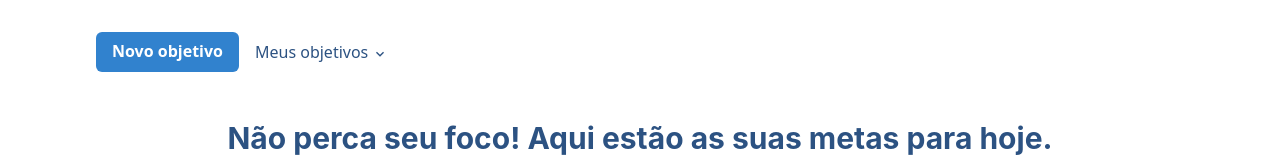
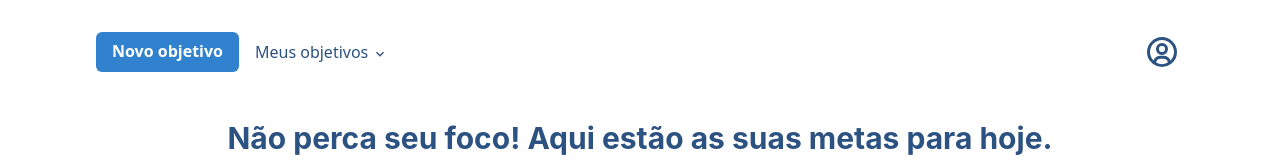
Before and after one commit to MatheusKlauck/DreamTracker-Front, a React (Vite) app: page / in a window 1280 px wide. Shown: the top 160 px of the page. Built offline with nearby package versions, Linux system fonts and the light colour scheme.

Commit message:
Melhoria header

```diff
--- a/src/components/Header/Header.tsx
+++ b/src/components/Header/Header.tsx
@@ -1,9 +1,11 @@
 import { ChevronDownIcon } from "@chakra-ui/icons"
-import { Button, HStack, Menu, MenuButton, MenuGroup, MenuItem, MenuList, VStack } from "@chakra-ui/react"
-
+import { Box, Button, HStack, Icon, IconButton, Menu, MenuButton, MenuDivider, MenuGroup, MenuItem, MenuList, Text } from "@chakra-ui/react"
+import { BiUserCircle } from "react-icons/bi";
 
 const Header = () => (
     <>
+        <HStack justify="space-between">
+            <Box>
                 <HStack spacing={4}>
                     <Button>Novo objetivo</Button>
                     <Menu>
@@ -19,6 +21,23 @@ const Header = () => (
                         </MenuList>
                     </Menu>
                 </HStack>
+            </Box>
+            <Menu>
+                <MenuButton aria-controls="user" as={IconButton} icon={<BiUserCircle />} variant="unstyled" fontSize={"4xl"}>
+                </MenuButton>
+                <MenuList id='user'>
+                    <MenuGroup>
+                        <MenuItem>Conta</MenuItem>
+                        <MenuItem>Assinatura</MenuItem>
+                        <MenuItem>Preferências</MenuItem>
+                        <MenuDivider />
+                        <MenuItem>Sair</MenuItem>
+                    </MenuGroup>
+                </MenuList>
+            </Menu>
+        </HStack>
+
+
     </>
 )
 
```
Lines whose indentation alone changed are shown as unchanged.
